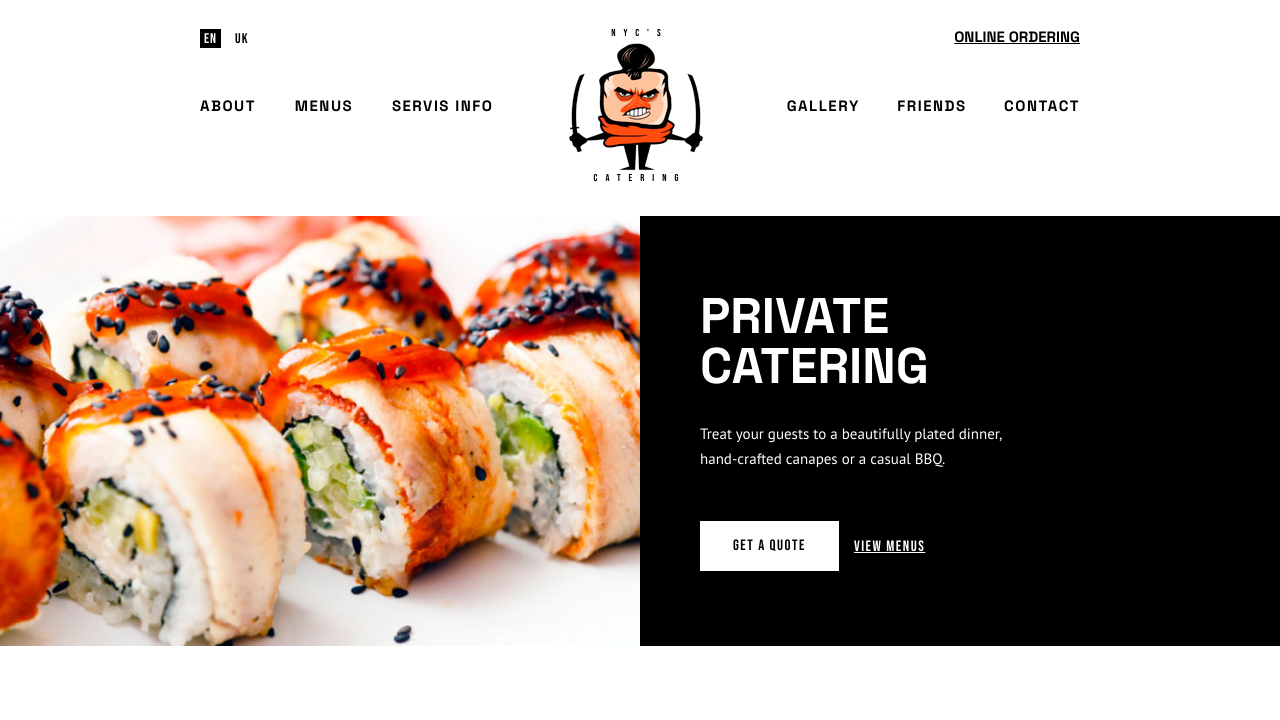
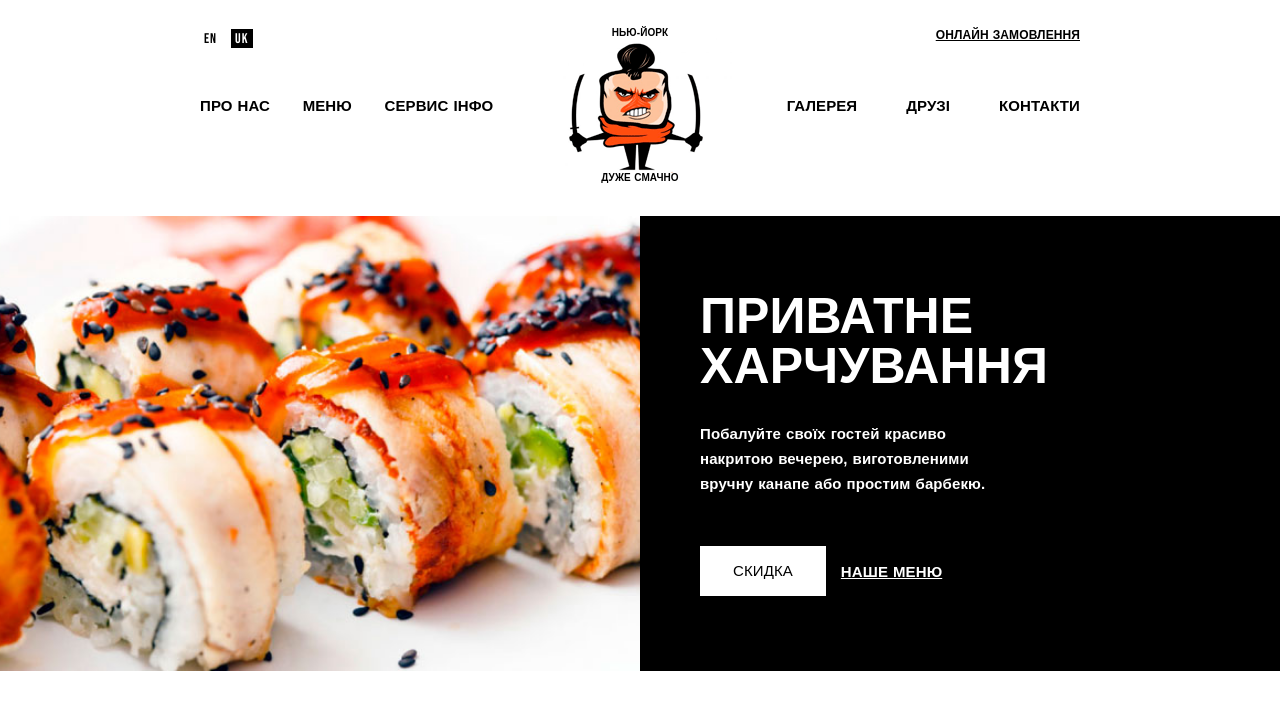
Before and after one commit to denis-afimin/SushiOne, a plain HTML site: page index.html in a window 1280 px wide. Both pictures are taken after a click on the element "UK". Shown: the top 720 px of the page. Drawn offline with Linux system fonts and the light colour scheme.

Commit message:
Add files via upload

```diff
--- a/css/style.css
+++ b/css/style.css
@@ -103,7 +103,7 @@ header {
   font-size: 15px;
   color: #000; }
 
-a[class="header-top__link ru"] {
+a[class="header-top__link uk"] {
   font-size: 12px; }
 
 .header-bottom {
@@ -648,7 +648,7 @@ textarea.input {
 .delete {
   display: none; }
 
-.ru {
+.uk {
   font-weight: bold;
   letter-spacing: 0.1px;
   word-spacing: 0.05em;
--- a/js/code.js
+++ b/js/code.js
@@ -1,8 +1,8 @@
 document.getElementById('en').onclick = function() {
 	document.getElementById('en').classList.add('activ');
-	document.getElementById('ru').classList.remove('activ');
+	document.getElementById('uk').classList.remove('activ');
 
-	for (let item of document.getElementsByClassName('ru')) {
+	for (let item of document.getElementsByClassName('uk')) {
 		item.classList.add('delete');
 	}
 
@@ -11,15 +11,15 @@ document.getElementById('en').onclick = function() {
 	}
 };
 
-document.getElementById('ru').onclick = function() {
-	document.getElementById('ru').classList.add('activ');
+document.getElementById('uk').onclick = function() {
+	document.getElementById('uk').classList.add('activ');
 	document.getElementById('en').classList.remove('activ');
 
 	for (let item of document.getElementsByClassName('en')) {
 		item.classList.add('delete');
 	}
 
-	for (let item of document.getElementsByClassName('ru')) {
+	for (let item of document.getElementsByClassName('uk')) {
 		item.classList.remove('delete');
 	}
 };
```
